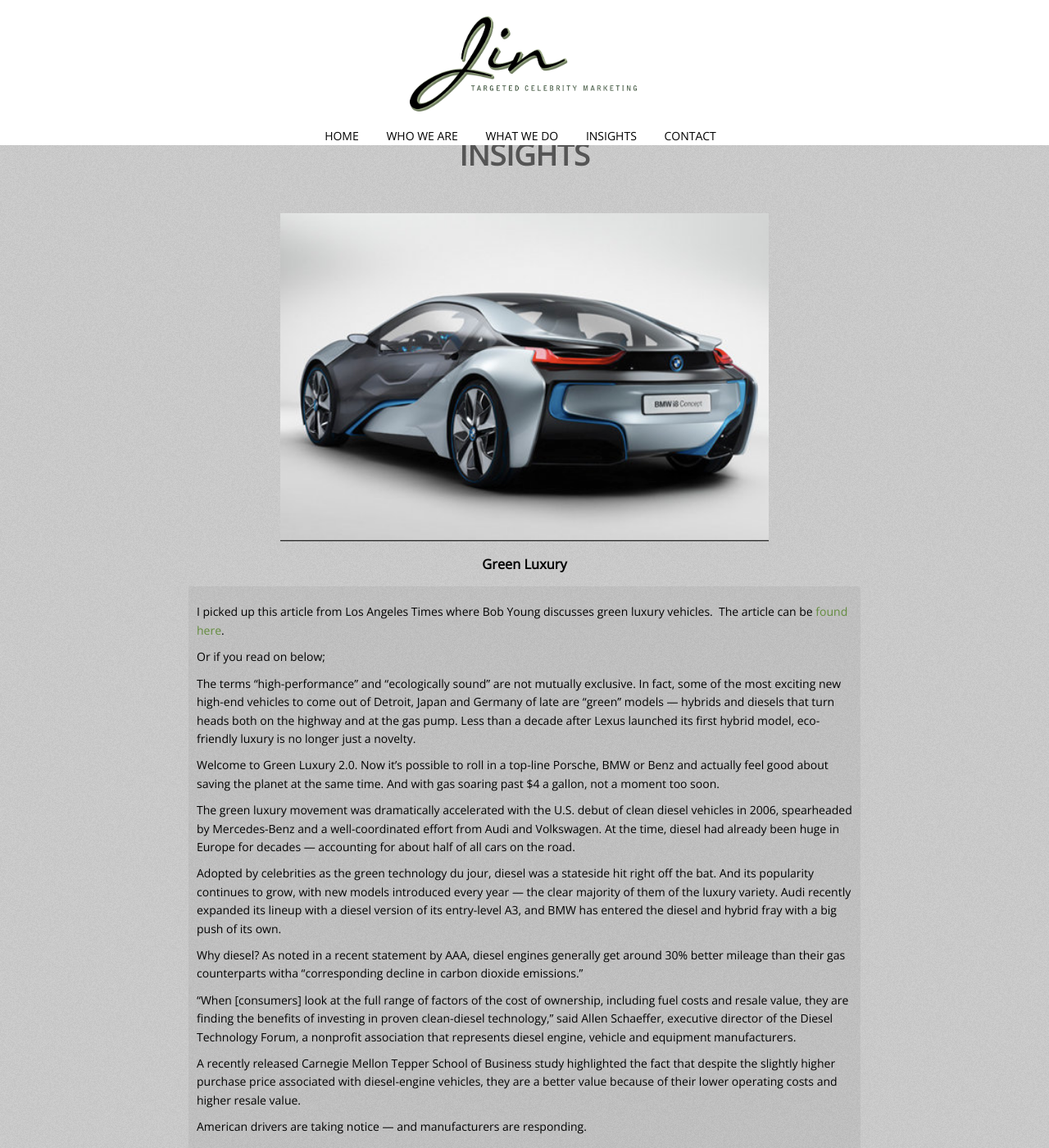
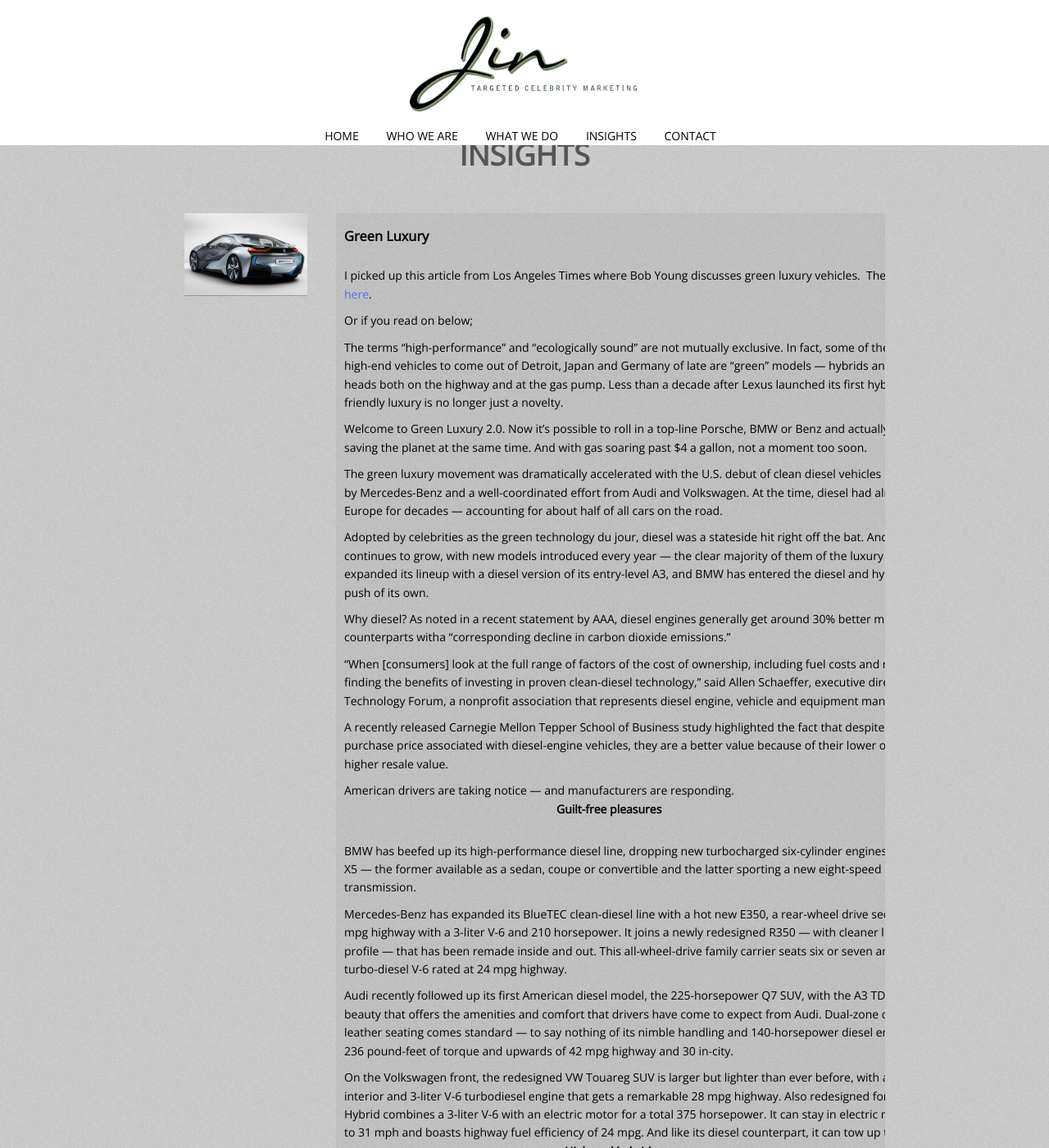
Before and after one commit to jinentertainment/jinentertainment.github.io, a Jekyll site: the page built from index.html, in a window 1280 px wide and 1400 px high, scrolled down 1605 px. Shown: the whole window at 82% size. Built offline with Jekyll 4.4.1, drawn with Linux system fonts in a browser that asks for light colours.

Commit message:
structure  insights and theme

```diff
--- a/index.html
+++ b/index.html
@@ -53,8 +53,10 @@ title: Main
     {% for post in site.categories.blog %}
     <section>
       <p><img src='{{post.image}}' alt='{{post.title}} image' title='{{post.title}}'></p>
-      <h3>{{post.title}}</h3>
-      <div id='description'><p>{{post.content}}</p></div>
+      <div id='description'>
+	  <h3>{{post.title}}</h3>
+	    {{post.content}}
+	  </div>
     </section>
     {% endfor %}
   </div>
--- a/style.css
+++ b/style.css
@@ -20,7 +20,7 @@ header h1 {
 
 header div nav a:hover,
 header div nav a:active {
-  color: #628b3d;
+  color: #556bef;
 }
 
 .wrapper {
@@ -41,18 +41,20 @@ header div nav a:active {
 }
 
 #insights section h3 {
+  text-align: left;
   text-shadow: 0 1px 0 rgba(255,255,255,.1);
 }
 
 #insights section p {
-  width: 600px;
-  height: 400px;
-  overflow: hidden;
-  margin: 0 auto;
+ width: 200px;
+ height: auto;
+ overflow: hidden;
+ float: left;
+ margin: 0 10px 0 0;
 }
 
 #insights section p img {
-  height: 100%;
+  width: 150px;
 }
 
 #insights section div#description {
@@ -73,7 +75,7 @@ header div nav a:active {
 }
 
 #insights section div#description a {
-  color: #628b3d;
+  color: #556bef;
   text-decoration: none;
 }
 
```
